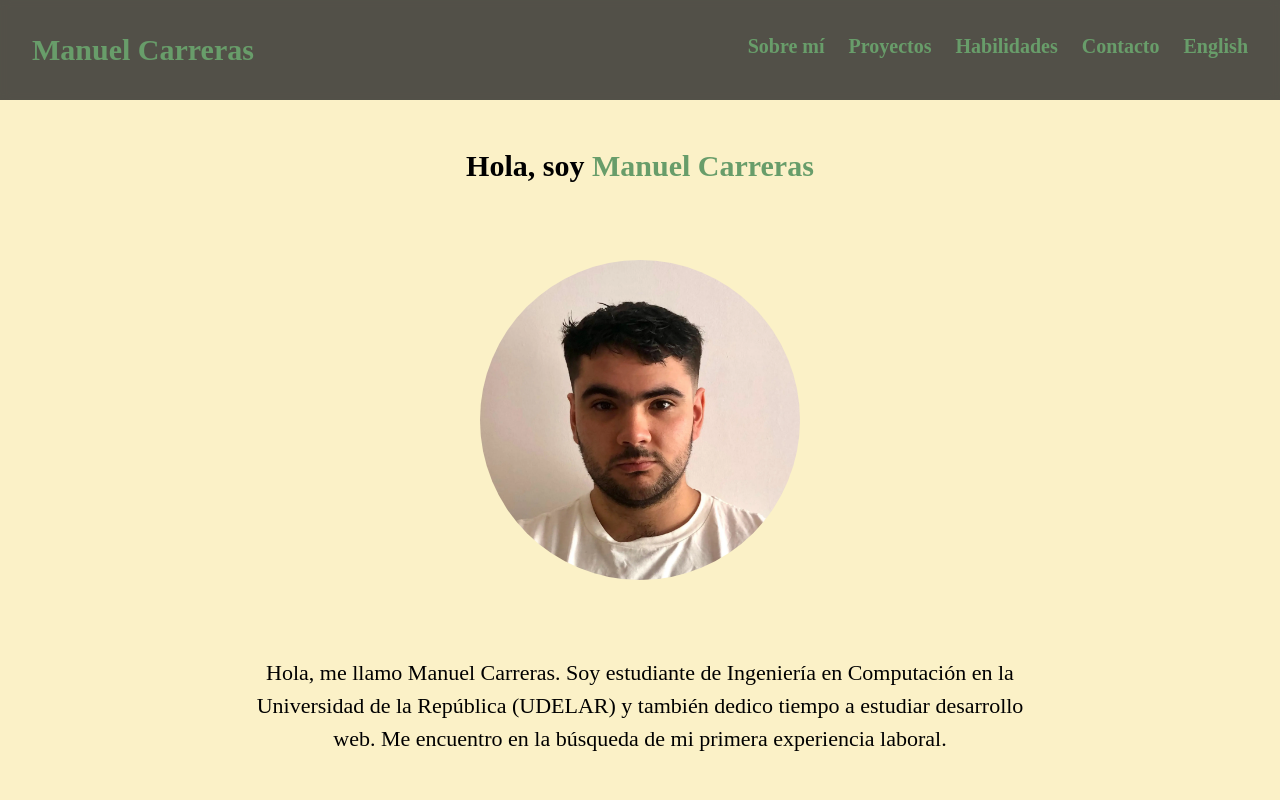
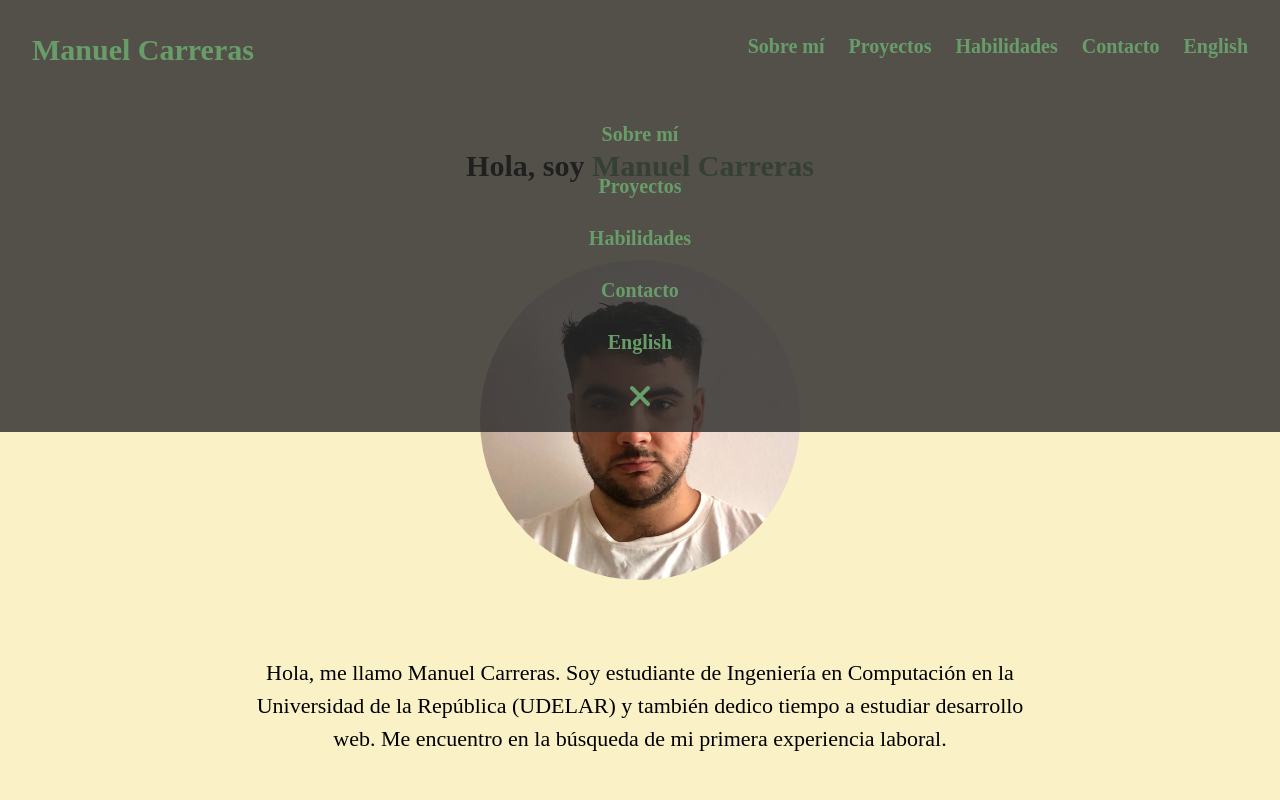
Before and after one commit to ManuGolem/Portfolio, a React (Vite) app: page / in a window 1280 px wide. Shown: the top 800 px of the page. Built offline with nearby package versions, Linux system fonts and the light colour scheme; no server answers; a web font is replaced by a local one.

Commit message:
some change to compatibility

```diff
--- a/src/Componnets/Header/ButtonNav.jsx
+++ b/src/Componnets/Header/ButtonNav.jsx
@@ -1,10 +1,14 @@
-export function ButtonNav({ text, link, funcion }) {
+export function ButtonNav({ text, link, funcion, cerrar }) {
+    function ejecutarFunciones() {
+        funcion && funcion();
+        cerrar && cerrar();
+    }
     return (
         <li className="hover:[scale:1.1] ">
             <a
                 href={link}
                 className="hover:cursor-pointer hover:text-naranja transition-all"
-                onClick={funcion}
+                onClick={ejecutarFunciones}
             >
                 {text}
             </a>
--- a/src/Componnets/Header/Header.jsx
+++ b/src/Componnets/Header/Header.jsx
@@ -1,9 +1,9 @@
-import { useState } from "react";
 import { ButtonNav } from "./ButtonNav";
+import { Modal } from "./Modal";
 
 export function Header({ textButtons, idioma, funcion }) {
     return (
-        <header className="top-0 left-0 flex justify-between py-8 px-8 bg-fondo-header fixed w-screen backdrop-blur-[5px] z-10">
+        <header className="top-0 left-0 flex justify-between py-8 px-8 bg-fondo-header fixed w-screen backdrop-blur-[5px] z-10 max-h-[100px]">
             <h1 className="text-aqua font-bold text-3xl">Manuel Carreras</h1>
             <nav>
                 <ul className="flex gap-6 text-aqua font-bold text-xl">
@@ -17,6 +17,11 @@ export function Header({ textButtons, idioma, funcion }) {
                     />
                 </ul>
             </nav>
+            <Modal
+                idioma={idioma}
+                funcion={funcion}
+                textButtons={textButtons}
+            />
         </header>
     );
 }
```
